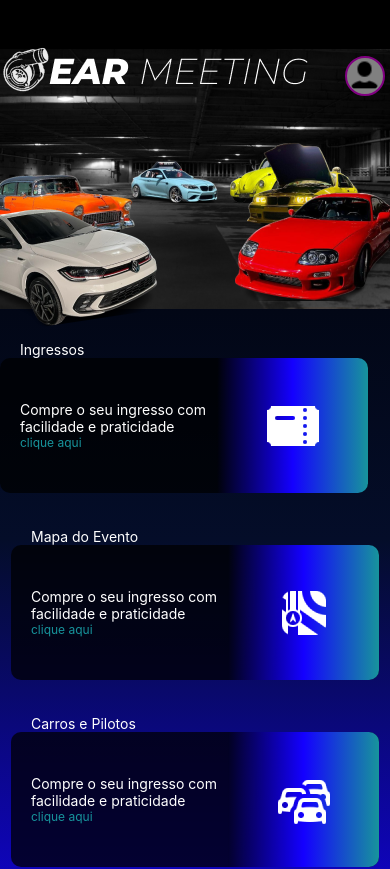
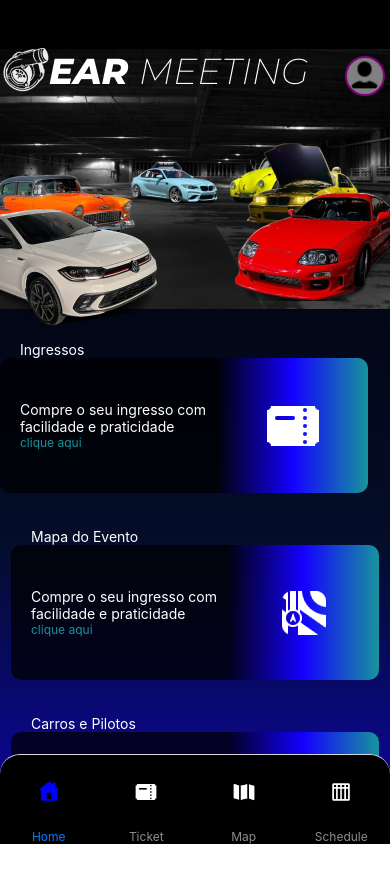
Before and after one commit to GeerMeeting/frontend-mobile-app-gear-meeting, a React Native app in the folder gear-meeting/: screen /PrivateRoutes in a window 390 px wide. Shown: the top 869 px of the page. After the commit the page ends 844 px from the top, so only its background shows below. Built offline with nearby package versions, Linux system fonts and the light colour scheme.

Commit message:
feat: :sparkles: Add privates route using tabs and stacks

```diff
--- a/gear-meeting/src/routes/privateRoutes.js
+++ b/gear-meeting/src/routes/privateRoutes.js
@@ -1,18 +1,114 @@
 import React from 'react';
 import { createStackNavigator } from '@react-navigation/stack';
+import { createBottomTabNavigator } from '@react-navigation/bottom-tabs';
 import Home from '../screens/Home';
+import Ticket from '../screens/Ticket';
+import Map from '../screens/Map';
+import Schedule from '../screens/Schedule';
+import { Image } from 'react-native';
+import home from '../../assets/home.png'
+import ticket from '../../assets/ticket.png'
+import map from '../../assets/map.png'
+import schedule from '../../assets/schedule.png'
 
 const Stack = createStackNavigator();
+const Tab = createBottomTabNavigator();
+
+const HomeStackScreen = () => (
+  <Stack.Navigator screenOptions={{ headerShown: false }} >
+    <Stack.Screen
+      name="Home"
+      component={Home}
+      options={{ headerShown: false }}
+    />
+
+    <Stack.Screen
+      name="Ticket"
+      component={Ticket}
+      options={{ headerShown: false }}
+    />
+
+    <Stack.Screen
+      name="Map"
+      component={Map}
+      options={{ headerShown: false }}
+    />
+
+    <Stack.Screen
+      name="Schedule"
+      component={Schedule}
+      options={{ headerShown: false }}
+    />
+  </Stack.Navigator>
+);
 
 const PrivateRoutes = () => {
   return (
-    <Stack.Navigator>
-      <Stack.Screen
+    <Tab.Navigator
+      screenOptions={{
+        headerShown: false ,
+        tabBarLabelStyle: { fontSize: 12 },
+        tabBarItemStyle: { width: 100 },
+        tabBarStyle: { backgroundColor: '#000' , borderTopRightRadius: 20, borderTopLeftRadius: 20, height:90, position: 'absolute'},
+      }}
+    >
+      <Tab.Screen
         name="Home"
-        component={Home}
-        options={{ headerShown: false }}
+        component={HomeStackScreen}
+        options={{ tabBarIcon: ({ focused }) => (
+          <Image
+            source={home}
+            style={{
+              width: 24,
+              height: 24,
+              tintColor: focused ? 'blue' : 'white',
+            }}
+          />
+        ),}}
       />
-    </Stack.Navigator>
+      <Tab.Screen
+        name="Ticket"
+        component={Ticket}
+        options={{ tabBarIcon: ({ focused }) => (
+          <Image
+            source={ticket}
+            style={{
+              width: 24,
+              height: 24,
+              tintColor: focused ? 'blue' : 'white',
+            }}
+          />
+        ),}}
+      />
+      <Tab.Screen
+        name="Map"
+        component={Map}
+        options={{ tabBarIcon: ({ focused }) => (
+          <Image
+            source={map}
+            style={{
+              width: 24,
+              height: 24,
+              tintColor: focused ? 'blue' : 'white',
+            }}
+          />
+        ),}}
+      />
+      <Tab.Screen
+        name="Schedule"
+        component={Schedule}
+        options={{ tabBarIcon: ({ focused }) => (
+          <Image
+            source={schedule}
+            style={{
+              width: 24,
+              height: 24,
+              tintColor: focused ? 'blue' : 'white',
+            }}
+          />
+        ),}}
+      />
+    </Tab.Navigator>
   );
 };
 
--- a/gear-meeting/src/screens/Login.jsx
+++ b/gear-meeting/src/screens/Login.jsx
@@ -159,11 +159,13 @@ const Login = ({ navigation }) => {
         return console.log(err);
       }
 
-      const token = data.data.token
-      console.log('TOKEN: ', token)
+      const token = data.data.token;
+      const userId = data.data.userId;
+
+      console.log('token: ', token)
+      console.log('userId: ', userId)
       if (token) {
-        signIn(token)
-        navigation.navigate('PrivateRoutes')
+        signIn(token, userId)
       }
     })
   }
--- /dev/null
+++ b/gear-meeting/src/screens/Map.jsx
@@ -0,0 +1,19 @@
+import React from 'react'
+import NavBar from '../components/NavBar'
+import { LinearGradient } from 'expo-linear-gradient'
+
+export default function Map() {
+  return (
+    <>
+      <NavBar MainText={"map"}/>
+      <LinearGradient
+        colors={['#040D29', '#1400FF']}
+        style={{
+          flex: 1,
+          width: '100%',
+          padding: 20
+        }}
+      ></LinearGradient>
+    </>
+  )
+}
--- /dev/null
+++ b/gear-meeting/src/screens/Schedule.jsx
@@ -0,0 +1,19 @@
+import React from 'react'
+import NavBar from '../components/NavBar'
+import { LinearGradient } from 'expo-linear-gradient'
+
+export default function Schedule() {
+  return (
+    <>
+      <NavBar MainText={"cronograma"}/>
+      <LinearGradient
+        colors={['#040D29', '#1400FF']}
+        style={{
+          flex: 1,
+          width: '100%',
+          padding: 20
+        }}
+      ></LinearGradient>
+    </>
+  )
+}
```
